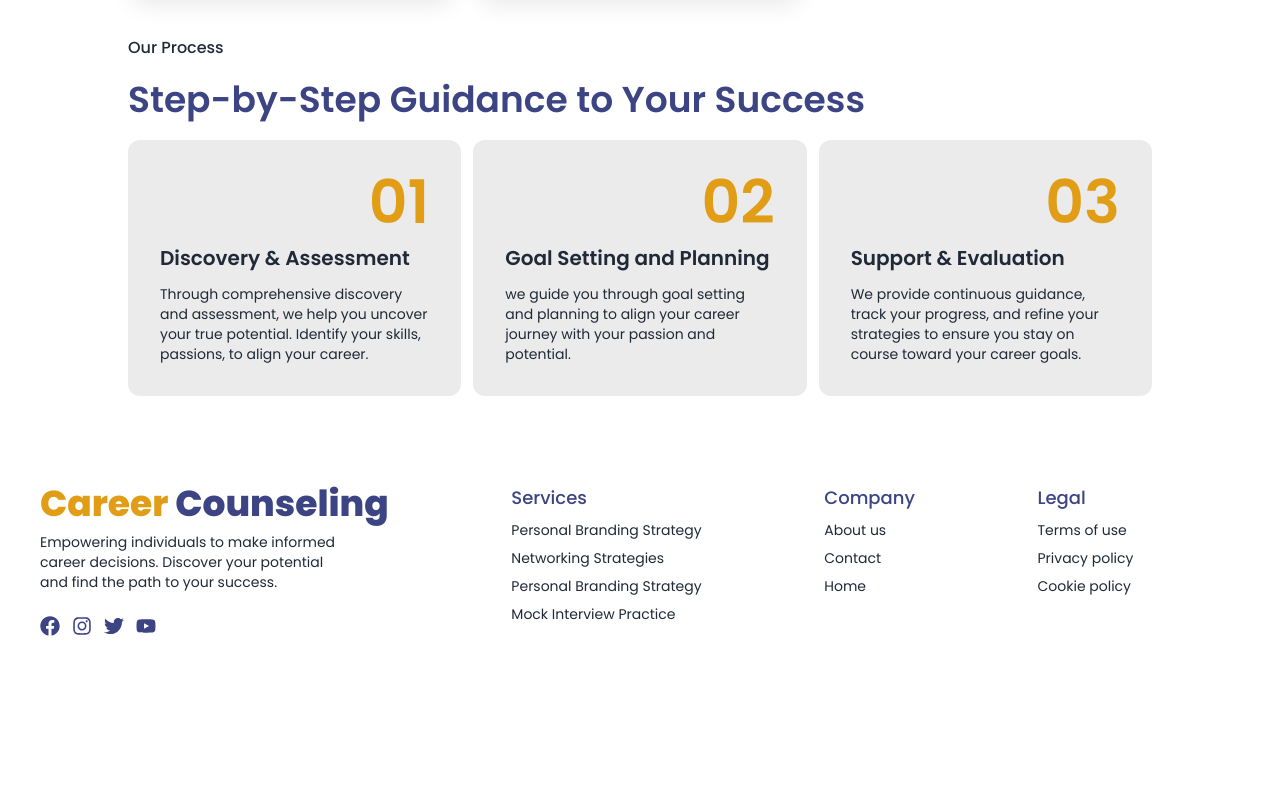
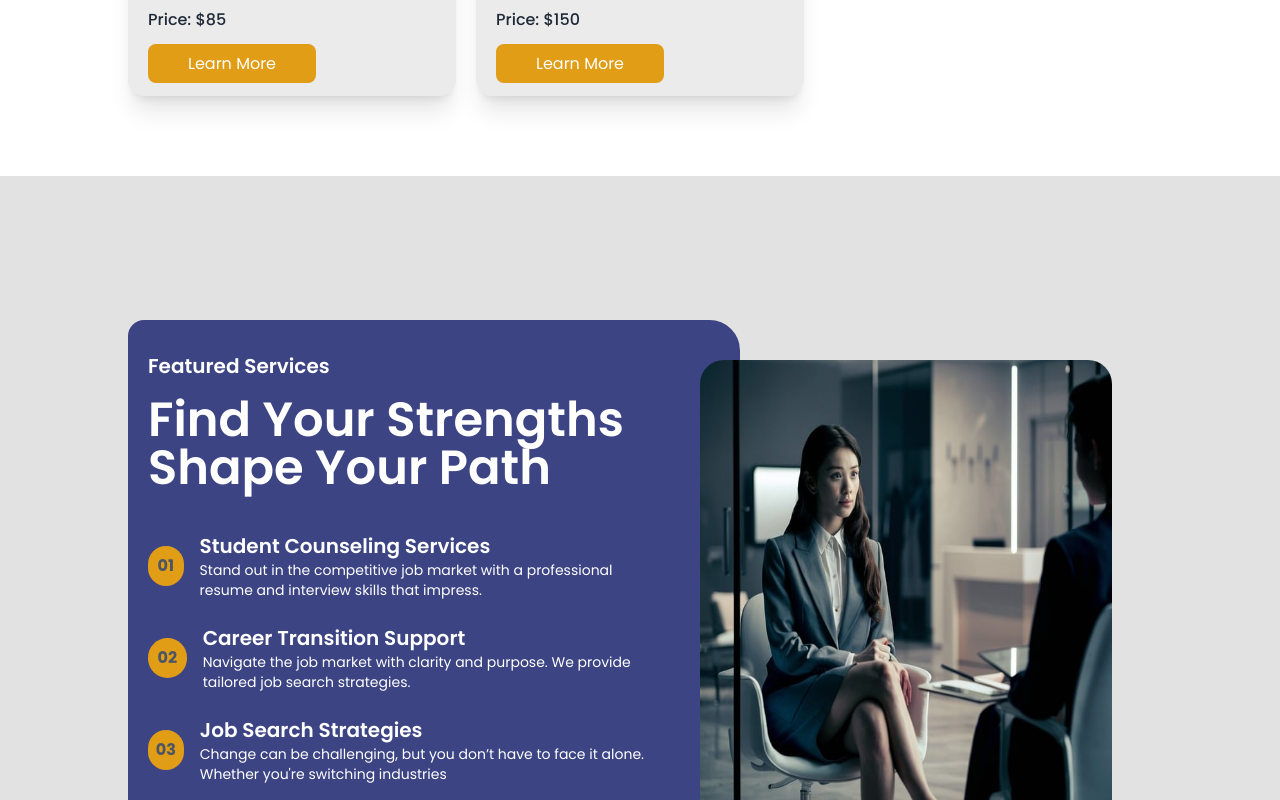
Before and after one commit to utshasaha16/career-counseling, a React (Vite) app: page / in a window 1280 px wide. Shown: the part 2000-2800 px from the top of the page. Before the commit the page ends 2676 px from the top, so only its background shows below. Built offline with nearby package versions, Linux system fonts and the light colour scheme; no server answers.

Commit message:
create one more extra section

```diff
--- a/src/components/Banner/Banner.jsx
+++ b/src/components/Banner/Banner.jsx
@@ -25,7 +25,9 @@ const Banner = () => {
         onSlideChange={() => console.log("slide change")}
       >
         <SwiperSlide>
+            <div className="">
             <img className="w-full h-auto p-4" src={sliderImg1} alt="" />
+            </div>
         </SwiperSlide>
         <SwiperSlide>
             <img className="w-full h-auto p-4" src={sliderImg2} alt="" />
--- /dev/null
+++ b/src/components/FeaturedService/FeaturedService.jsx
@@ -0,0 +1,54 @@
+import counselorImg from '../../assets/career-counselor.png'
+
+const FeaturedService = () => {
+    return (
+        <div className="bg-[#E3E2E2] py-36">
+            <section className='md:flex lg:w-[80%] md:w-[90%] mx-auto'>
+                <div className='bg-[#3C4483] text-white rounded-r-badge rounded-l-2xl md:pl-5 md:pt-8 md:pb-8 md:pr-24 pt-5 pl-5 pb-24'>
+                    <p className='text-xl font-semibold'>Featured Services</p>
+                    <h1 className='text-5xl font-semibold pt-4'>Find Your Strengths <br /> Shape Your Path</h1>
+                    {/* text container */}
+                    <div className='mt-10 space-y-6'>
+                        {/* first container */}
+                        <div className='flex items-center gap-4'>
+                            <div className='w-14 h-10 flex items-center justify-center rounded-full bg-[#E09D15] font-bold text-gray-600'>01</div>
+                            <div>
+                                <h2 className='text-xl font-semibold'>Student Counseling Services</h2>
+                                <p className='text-sm'>Stand out in the competitive job market with a professional resume and interview skills that impress.</p>
+                            </div>
+                        </div>
+                        {/* second container */}
+                        <div className='flex items-center gap-4'>
+                            <div className='w-14 h-10 flex items-center justify-center rounded-full bg-[#E09D15] font-bold text-gray-600'>02</div>
+                            <div>
+                                <h2 className='text-xl font-semibold'>Career Transition Support</h2>
+                                <p className='text-sm'>Navigate the job market with clarity and purpose. We provide tailored job search strategies.</p>
+                            </div>
+                        </div>
+                        {/* third container */}
+                        <div className='flex items-center gap-4'>
+                            <div className='w-14 h-10 flex items-center justify-center rounded-full bg-[#E09D15] font-bold text-gray-600'>03</div>
+                            <div>
+                                <h2 className='text-xl font-semibold'>Job Search Strategies</h2>
+                                <p className='text-sm'>Change can be challenging, but you don’t have to face it alone. Whether you're switching industries</p>
+                            </div>
+                        </div>
+                        {/* fourth container */}
+                        <div className='flex items-center gap-4'>
+                            <div className='w-14 h-10 flex items-center justify-center rounded-full bg-[#E09D15] font-bold text-gray-600'>04</div>
+                            <div>
+                                <h2 className='text-xl font-semibold'>Interview & Resume Preparation</h2>
+                                <p className='text-sm'>Empower students to make informed career choices with our comprehensive counseling services.</p>
+                            </div>
+                        </div>
+                    </div>
+                </div>
+                <div className='items-center flex md:relative md:right-10 md:-top-0 relative -top-12 md:pb-10 md:pt-10'>
+                    <img className='rounded-3xl w-full h-full' src={counselorImg} alt="" />
+                </div>
+            </section>
+        </div>
+    );
+};
+
+export default FeaturedService;
--- a/src/components/Footer/Footer.jsx
+++ b/src/components/Footer/Footer.jsx
@@ -2,7 +2,7 @@ import { FaFacebook, FaInstagram, FaTwitter, FaYoutube } from "react-icons/fa";
 
 const Footer = () => {
   return (
-    <div>
+    <div className="w-[90%] md:w-[80%] mx-auto">
       <footer className="footer text-base-content p-10">
         <aside>
           <h1 className="text-4xl font-extrabold">
@@ -29,9 +29,9 @@ const Footer = () => {
         </nav>
         <nav>
           <h6 className="text-lg font-medium text-[#3C4483]">Company</h6>
+          <a className="link link-hover">Home</a>
           <a className="link link-hover">About us</a>
           <a className="link link-hover">Contact</a>
-          <a className="link link-hover">Home</a>
         </nav>
         <nav>
           <h6 className="text-lg font-medium text-[#3C4483]">Legal</h6>
--- a/src/components/Home/Home.jsx
+++ b/src/components/Home/Home.jsx
@@ -4,20 +4,25 @@ import { useLoaderData } from 'react-router-dom';
 import Services from '../ServicesCard/Services';
 import Header from '../Header/Header';
 import OurProcess from '../OurProcess/OurProcess';
+import FeaturedService from '../FeaturedService/FeaturedService';
 
 const Home = () => {
     const data = useLoaderData()
     return (
         <div>
+            <header className='mt-10'>
+            <Header></Header>
+            </header>
             <Banner></Banner>
-            <div className='mt-10'>
+            <section className='mt-10'>
                 <Header></Header>
-            <div className='grid md:grid-cols-3 grid-cols-1 gap-5 lg:w-[80%] mx-auto pt-10'>
+            <div className='grid md:grid-cols-3 grid-cols-1 gap-5 lg:w-[80%] md:w-[90%] mx-auto pt-10 pb-20'>
                 {
                     data.map(service => <Services key={service.id} service={service}></Services>)
                 }
             </div>
-            </div>
+            </section>
+            <FeaturedService></FeaturedService>
             <OurProcess></OurProcess>
         </div>
     );
--- a/src/components/LogIn/LogIn.jsx
+++ b/src/components/LogIn/LogIn.jsx
@@ -67,7 +67,7 @@ const LogIn = () => {
             </label>
           </div>
           <div className="form-control mt-6">
-            <button className="btn btn-primary">Login</button>
+            <button className="btn bg-[#3C4483] text-white">Login</button>
           </div>
         </form>
         <div onClick={googleLogin}><button className="btn w-full mb-3 bg-white rounded-full"><FaGoogle></FaGoogle> Google Login</button></div>
--- a/src/components/Navbar/Navbar.jsx
+++ b/src/components/Navbar/Navbar.jsx
@@ -52,7 +52,7 @@ const Navbar = () => {
         <div className="navbar-end">
           {
             user && user?.email ? <div className="mr-2 relative group"><img className="w-12 h-12 rounded-full cursor-pointer" src={user?.photoURL} alt="" />
-            <div className="absolute left-1/2 -translate-x-1/2 mt-2 w-48 bg-gray-500 text-white text-sm rounded-lg shadow-lg opacity-0 group-hover:opacity-100 p-2 z-10 transition-opacity duration-300">
+            <div className="absolute left-1/2 -translate-x-1/2 mt-2  bg-gray-400 text-white text-sm rounded-lg shadow-lg opacity-0 group-hover:opacity-100 p-2 z-10 transition-opacity duration-300">
               <p className="text-center">{user.displayName}</p>
             </div>
             </div> : ""
--- a/src/components/OurProcess/OurProcess.jsx
+++ b/src/components/OurProcess/OurProcess.jsx
@@ -2,8 +2,8 @@
 
 const OurProcess = () => {
     return (
-        <div className="lg:w-[80%] mx-auto py-12">
-            <h2 className="font-medium pb-5">Our Process</h2>
+        <div className="lg:w-[80%] md:w-[90%] mx-auto py-12">
+            <h2 className="font-medium text-lg pb-5">Our Process</h2>
             <h1 className="md:text-4xl font-semibold pb-5 text-[#3C4483]">Step-by-Step Guidance to Your Success</h1>
             <div className="grid md:grid-cols-3 grid-cols-1 gap-3">
                 <div className="bg-[#EBEBEB] p-8 rounded-xl">
--- a/src/components/Register/Register.jsx
+++ b/src/components/Register/Register.jsx
@@ -111,7 +111,7 @@ const Register = () => {
                     </div>
                     {error && <p className="text-red-600">{error}</p>}
                     <div className="form-control mt-6">
-                        <button className="btn btn-primary">Register</button>
+                        <button className="btn bg-[#3C4483] text-white">Register</button>
                     </div>
                 </form>
                 <div onClick={googleLogin}><button className="btn w-full mb-3 bg-white rounded-full"><FaGoogle></FaGoogle> Google Login</button></div>
```
Also changed, not shown: src/assets/career-counselor.png (added).
